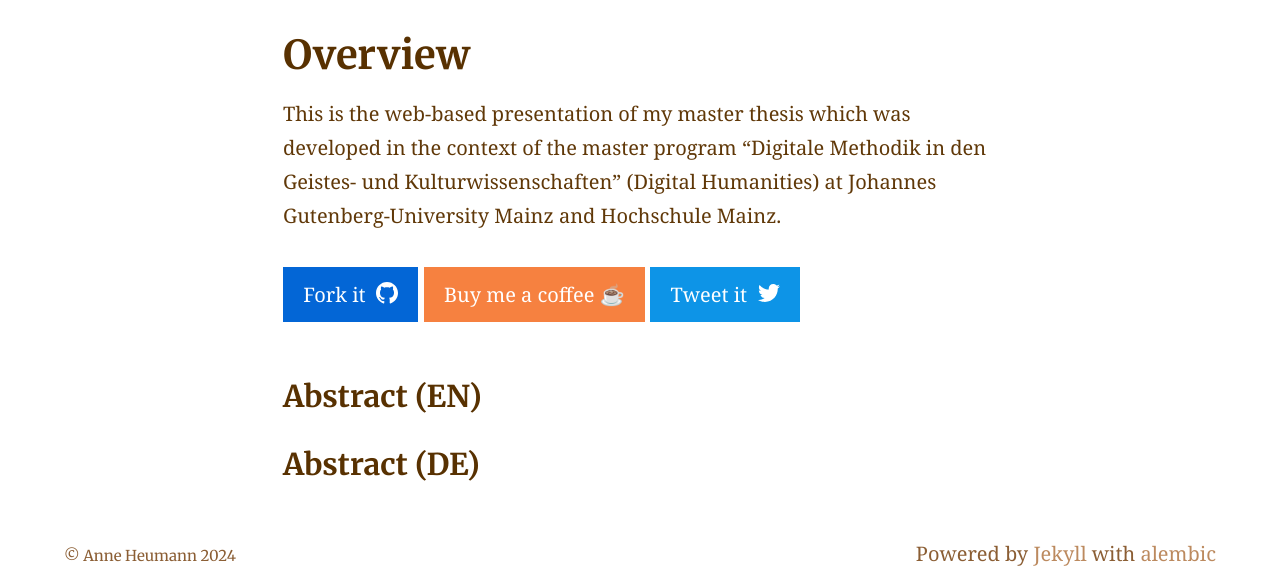
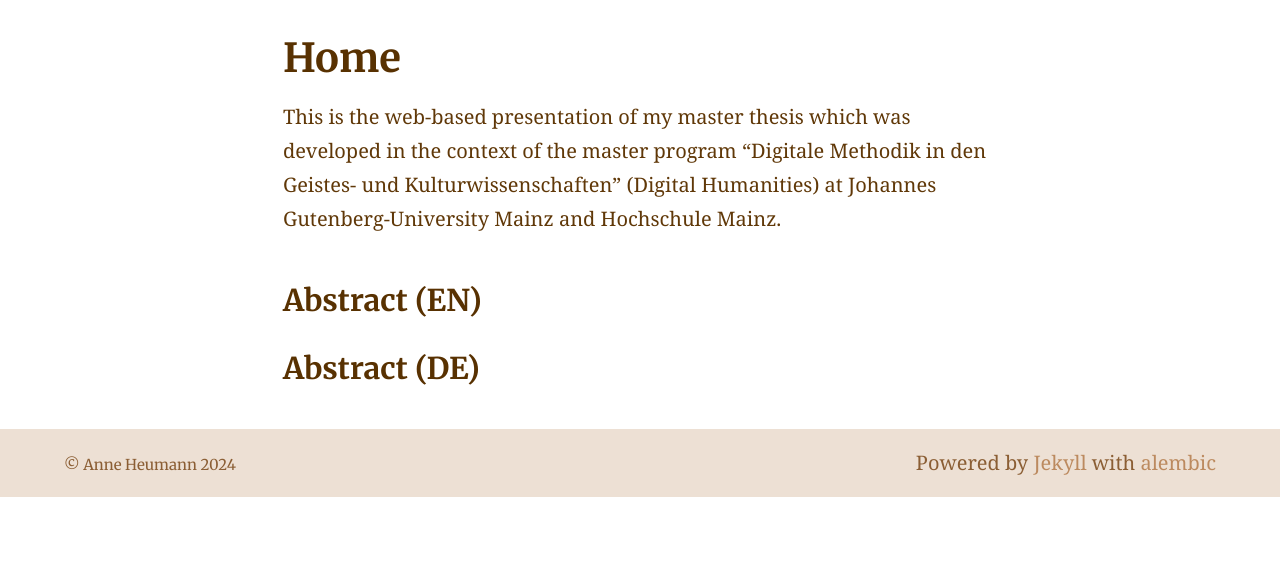
Before and after one commit to aheuma/IncentivizedBookReviews, a Jekyll site: the page built from index.md, in a window 1280 px wide, cut to the strip 403-991 px from the top of the page. Built offline with Jekyll 4.4.1, drawn with Linux system fonts in a browser that asks for light colours; after the commit the page ends 900 px from its top, so only the background shows below that.

Commit message:
Customize styles

```diff
--- a/_sass/_theme.scss
+++ b/_sass/_theme.scss
@@ -44,6 +44,7 @@
 }
 
 .feature {
+  border-top: solid #583101;
   padding-bottom: .4rem;
   margin-bottom: 1.6rem;
   text-align: center;
@@ -86,6 +87,7 @@
 }
 
 .footer {
+  background-color: #EDE0D4;
   color: $captionColour;
   a {
     color: $linkColour;
--- a/index.md
+++ b/index.md
@@ -1,5 +1,5 @@
 ---
-title: Overview
+title: Home
 feature_text: |
   ## Analyzing the Impact of Free Book Copies
   ## on German Book Reviews
@@ -10,9 +10,6 @@
 
 This is the web-based presentation of my master thesis which was developed in the context of the master program "Digitale Methodik in den Geistes- und Kulturwissenschaften" (Digital Humanities) at Johannes Gutenberg-University Mainz and Hochschule Mainz.
 
-{% include button.html text="Fork it" icon="github" link="https://github.com/daviddarnes/alembic" color="#0366d6" %} {% include button.html text="Buy me a coffee ☕️" link="https://buymeacoffee.com/daviddarnes#support" color="#f68140" %} {% include button.html text="Tweet it" icon="twitter" link="https://twitter.com/intent/tweet/?url=https://alembic.darn.es&text=Alembic%20-%20A%20Jekyll%20boilerplate%20theme&via=DavidDarnes" color="#0d94e7" %}
-
-
 <!-- {% include figure.html image=".\assets\images\LovelyBooksLogo__6_.jpg" position="left" width="300" height="800" %} -->
 
 ### Abstract (EN)
```
